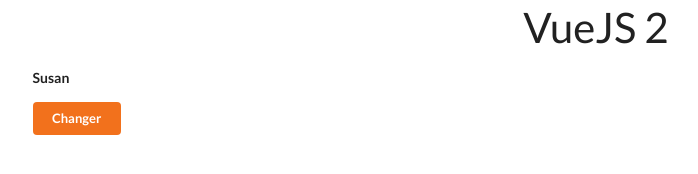
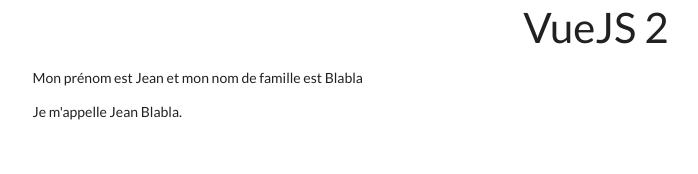
Before and after one commit to Larasou/Apprendre-VueJS-2-pas-a-pas, a plain HTML site: page index.html in a window 1280 px wide. Shown: the whole page, without its empty margins (44-742 px from the left). Drawn offline with Linux system fonts and the light colour scheme.

Commit message:
Les propriétés calculées

```diff
--- a/index.html
+++ b/index.html
@@ -30,10 +30,11 @@
         <h1>VueJS 2</h1>
 
         <p>
-            <strong :title="presentation" v-text="name"></strong>
+            Mon prénom est {{ firstname }} et mon nom de famille est {{ lastname }}
         </p>
-
-        <button @click="change" :class="`ui small button ${classes}`">Changer</button>
+        <p>
+            Je m'appelle {{ fullname }}.
+        </p>
 
     </div>
 </div>
--- a/js/app.js
+++ b/js/app.js
@@ -1,15 +1,15 @@
 new Vue({
     el: '#app',
     data: {
-        name: 'Susan',
-        presentation: "Je m'appelle Susan",
-        classes: 'orange',
+        firstname: 'Jean',
+        lastname: 'Blabla',
+    },
+    computed: {
+      fullname() {
+          return this.firstname + ' ' + this.lastname;
+      }
     },
     methods: {
-        change() {
-            this.name = 'Marc';
-            this.presentation = "Je m'appelle Marc";
-            this.classes = 'green';
-        }
+
     }
 });
```
